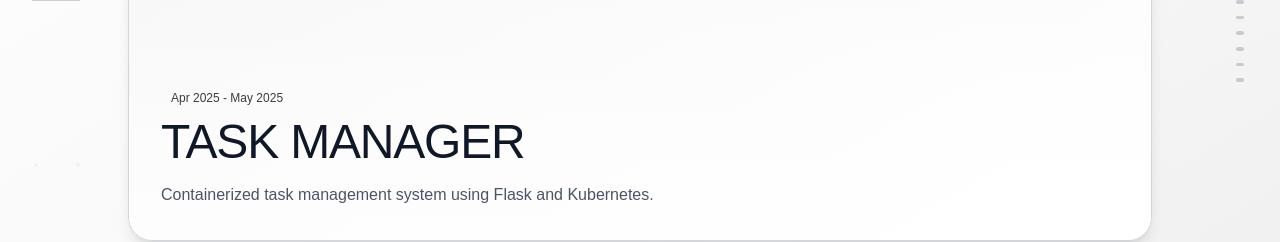
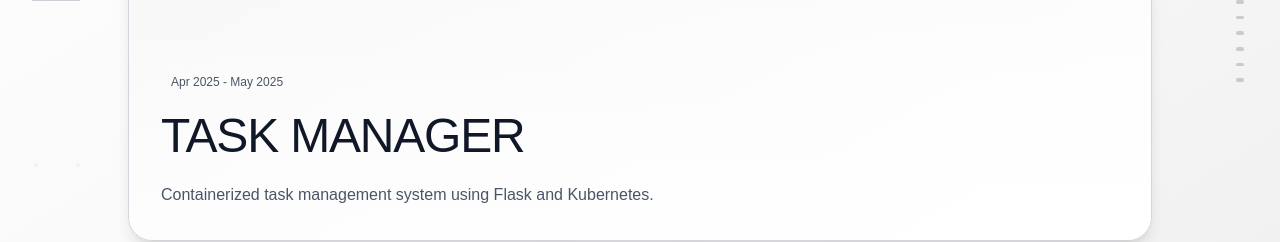
Before and after one commit to imdhruv99/Portfolio-FrontEnd, a Next.js app: page /projects in a window 1280 px wide. Shown: the part 414-656 px from the top of the page. Built offline with nearby package versions, Linux system fonts and the light colour scheme.

Commit message:
[UPDATED] Aligned card item

```diff
--- a/src/components/Projects/index.tsx
+++ b/src/components/Projects/index.tsx
@@ -158,6 +158,7 @@ const Projects = ({ isDarkTheme }: ProjectProps) => {
                     <div className={`w-8 sm:w-12 h-px ${theme.indexLine}`} />
                 </div>
 
+                {/* Tech Icon */}
                 <div ref={cardRef} className="relative w-full max-w-5xl">
                     <div ref={techRef} className="absolute -top-12 sm:-top-16 right-0 left-0 sm:left-auto">
                         <div className="block sm:hidden">
@@ -189,19 +190,21 @@ const Projects = ({ isDarkTheme }: ProjectProps) => {
                         </div>
                     </div>
 
+                    {/* Main Card Component */}
                     <div className={`relative aspect-[4/3] sm:aspect-video rounded-2xl sm:rounded-3xl overflow-hidden backdrop-blur-sm border shadow-2xl transition-all duration-300 ${theme.card} ${theme.border}`}>
                         <div className={`absolute inset-0 ${theme.gradientOverlay}`} />
 
                         <div className="absolute bottom-0 left-0 p-4 sm:p-8 max-w-full sm:max-w-2xl">
-                            <span className="inline-block text-xs font-medium px-2.5 py-1 rounded-md mb-2">{project.yearOfDevelopment}</span>
-                            <h1 ref={titleRef} className={`text-3xl sm:text-5xl md:text-5xl font-light tracking-tight mb-2 sm:mb-4 ${theme.text} break-words`}>
+                            <span className={`inline-block text-xs font-medium px-2.5 py-1 rounded-md mb-3 ${theme.subtext} bg-white/10 backdrop-blur-sm`}>{project.yearOfDevelopment}</span>
+                            <h1 ref={titleRef} className={`text-3xl sm:text-5xl md:text-5xl font-light tracking-tight mb-2 sm:mb-4 ${theme.text} break-words leading-tight`}>
                                 {project.title.toUpperCase()}
                             </h1>
-                            <p ref={descRef} className={`text-xs sm:text-sm md:text-base leading-relaxed ${theme.subtext}`}>
+                            <p ref={descRef} className={`text-xs sm:text-sm md:text-base leading-relaxed ${theme.subtext} max-w-2xl`}>
                                 {project.description}
                             </p>
                         </div>
 
+                        {/* Status Dots */}
                         <div className="absolute top-4 sm:top-6 left-4 sm:left-6 flex gap-2 sm:gap-3">
                             <div className="w-2 h-2 sm:w-3 sm:h-3 bg-green-400 rounded-full animate-pulse" />
                             <div className="w-2 h-2 sm:w-3 sm:h-3 bg-yellow-400 rounded-full animate-pulse" style={{ animationDelay: '0.5s' }} />
@@ -248,6 +251,7 @@ const Projects = ({ isDarkTheme }: ProjectProps) => {
                 isMobile={isMobile}
             />
 
+            {/* Background Dots */}
             <div className="absolute inset-0 pointer-events-none">
                 {Array.from({ length: isMobile ? 15 : 30 }).map((_, i) => (
                     <div
```
